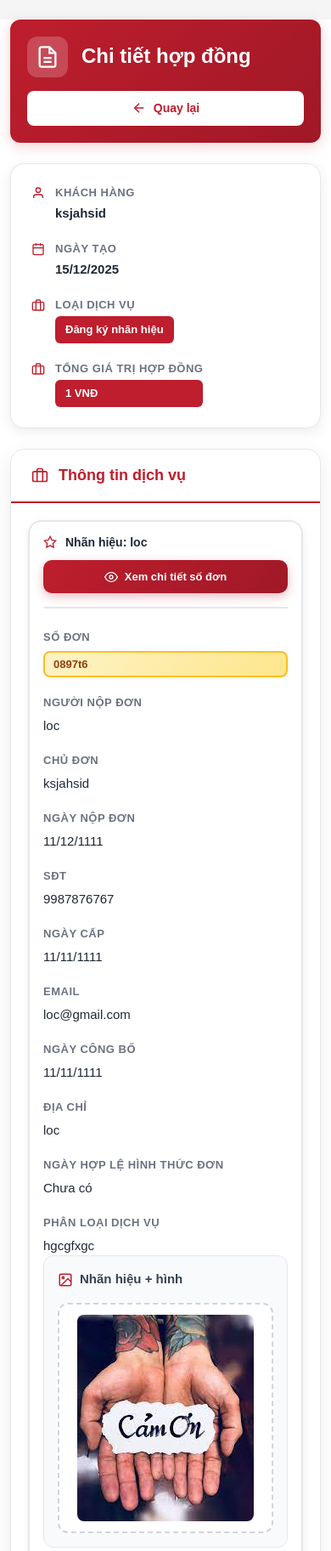
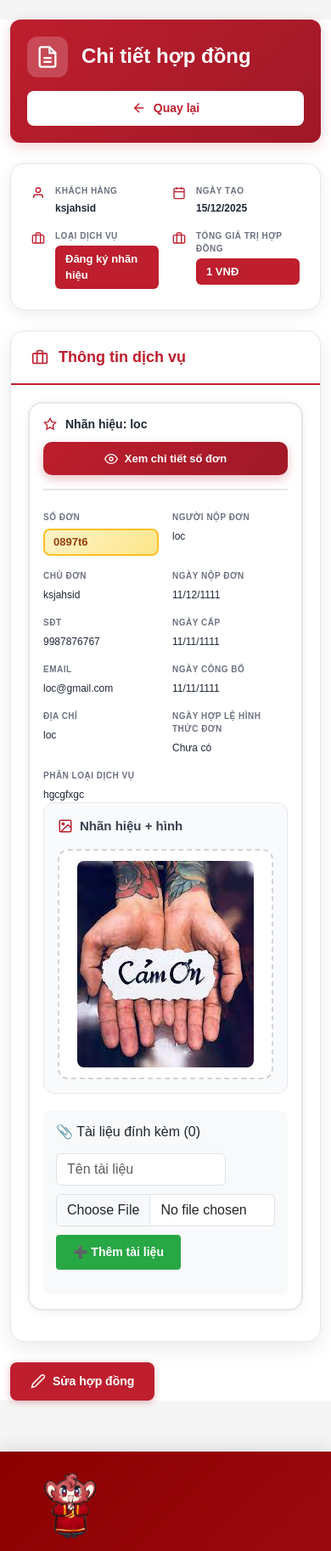
Before and after one commit to thanhloc5226-netizen/nhomSIU, a Django app: page /contracts/2/ in a window 390 px wide. Shown: the part 686-2511 px from the top of the page at 85% size. Run offline with Django 5.2, Linux system fonts and the light colour scheme; a user stored in the database is signed in; data comes from the database, SQL or seed files in the repository; some libraries are stand-ins or nearby versions.

Commit message:
fix print

```diff
--- a/static/css/contract_detail.css
+++ b/static/css/contract_detail.css
@@ -494,7 +494,7 @@
     }
 
     .detail-grid {
-        grid-template-columns: repeat(auto-fit, minmax(200px, 1fr));
+        grid-template-columns: repeat(2, 1fr);
     }
 }
 
@@ -515,12 +515,28 @@
         justify-content: center;
     }
 
+    /* GIỮ NGUYÊN 2 CỘT CHO INFO GRID */
     .info-grid {
-        grid-template-columns: 1fr;
+        grid-template-columns: repeat(2, 1fr);
+        gap: 16px;
     }
 
+    /* GIỮ NGUYÊN 2 CỘT CHO DETAIL GRID */
     .detail-grid {
-        grid-template-columns: 1fr;
+        grid-template-columns: repeat(2, 1fr);
+        gap: 16px;
+    }
+
+    /* Giảm font size để vừa 2 cột trên mobile */
+    .info-label,
+    .detail-label {
+        font-size: 11px;
+    }
+
+    .info-value,
+    .detail-value {
+        font-size: 13px;
+        word-break: break-word;
     }
 
     .service-content {
@@ -577,6 +593,17 @@
     .btn-view-detail svg {
         width: 16px;
         height: 16px;
+    }
+
+    /* Giảm font size thêm cho màn hình rất nhỏ */
+    .info-label,
+    .detail-label {
+        font-size: 10px;
+    }
+
+    .info-value,
+    .detail-value {
+        font-size: 12px;
     }
 }
 
@@ -698,4 +725,25 @@
     .service-item-card {
         animation: none !important;
     }
+
+    /* TÀI LIỆU ĐÍNH KÈM - KHÔNG XẾP DỌC KHI IN */
+    .attachment-box,
+    .certificates-list,
+    .certificate-item {
+        display: inline-block !important;
+        page-break-inside: avoid !important;
+        vertical-align: top !important;
+        width: auto !important;
+    }
+
+    /* Căn chỉnh các item tài liệu theo chiều ngang */
+    .certificate-item {
+        margin-right: 15px !important;
+        margin-bottom: 10px !important;
+    }
+
+    /* Ẩn các form upload khi in */
+    form[enctype="multipart/form-data"] {
+        display: none !important;
+    }
 }
```
